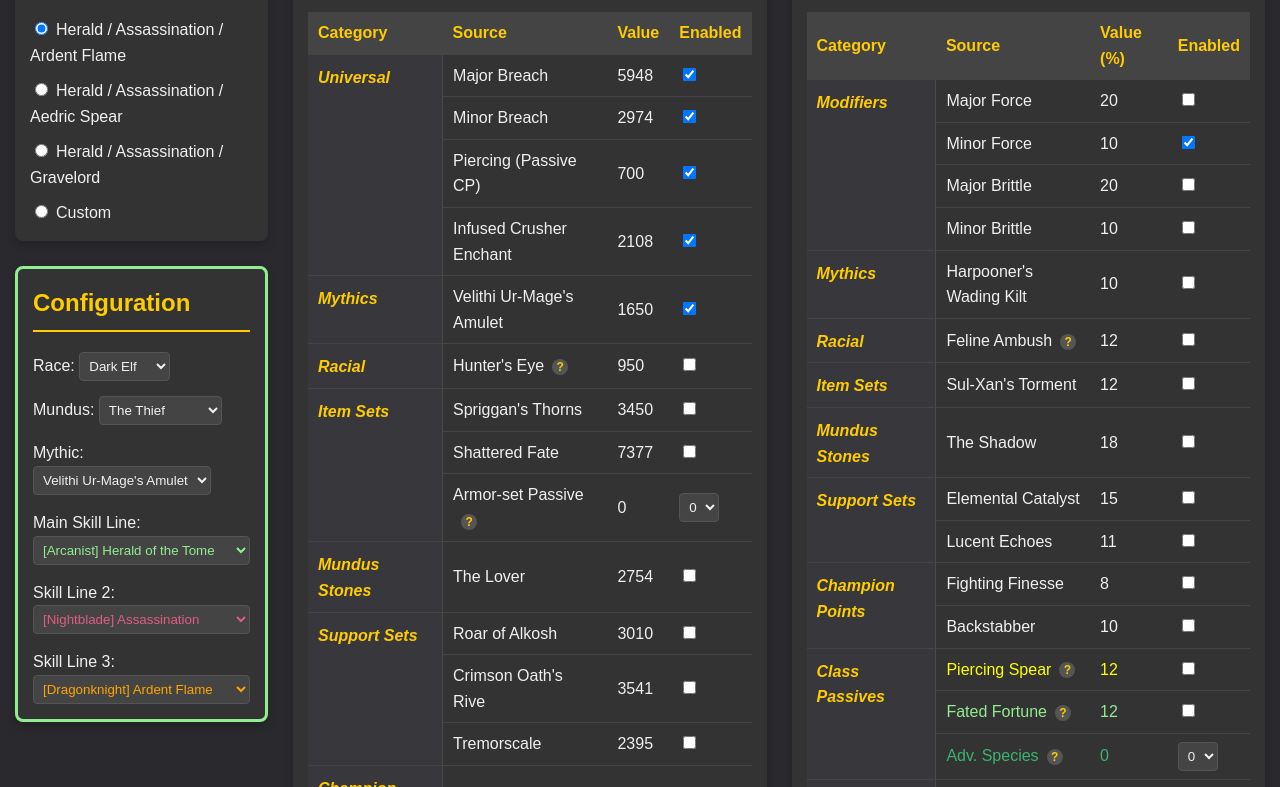
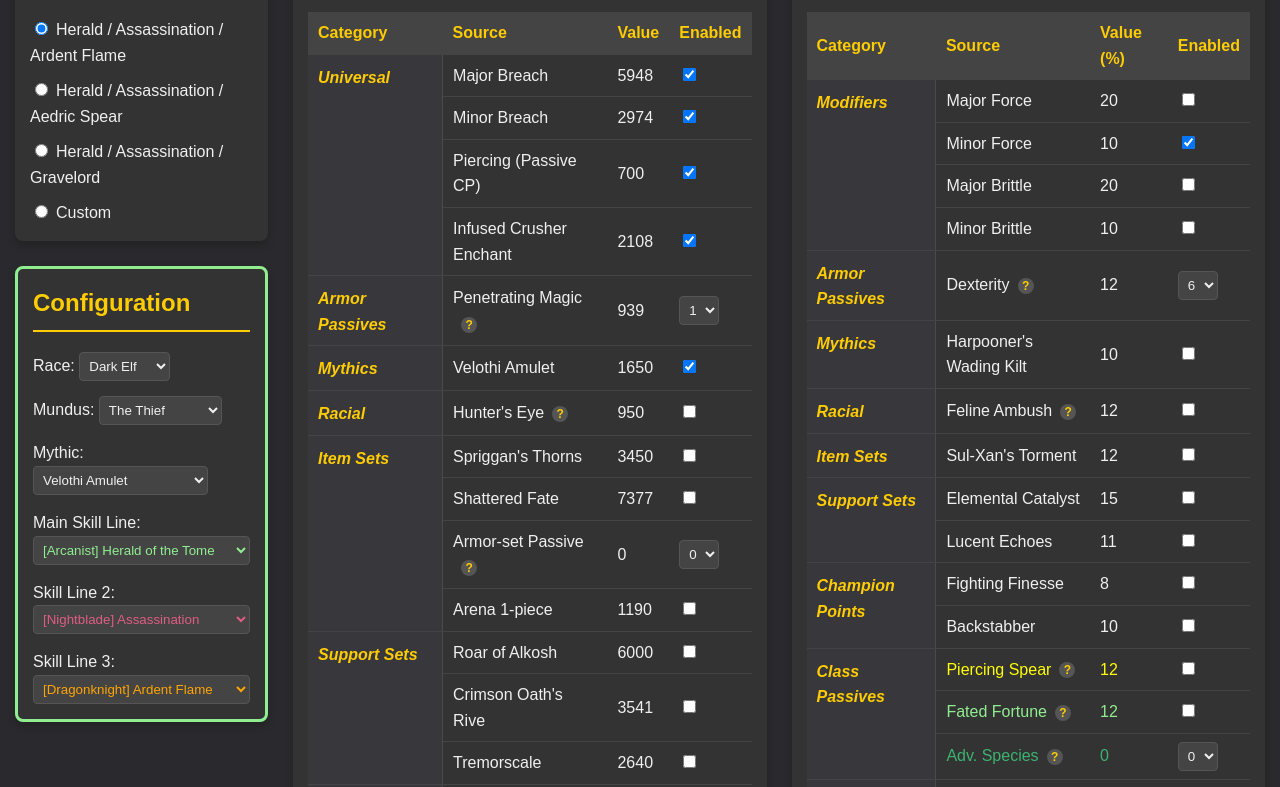
Before and after one commit to cbanker721/ESOCalculator, a plain HTML site: page index.html in a window 1280 px wide. Shown: the part 174-961 px from the top of the page. Drawn offline with Linux system fonts and the light colour scheme.

Commit message:
Fixed some values for penetration

```diff
--- a/index.html
+++ b/index.html
@@ -1,7 +1,7 @@
 <!DOCTYPE html>
 <html>
 <head>
-  <title>ESO Pen & Crit Calculator</title>
+  <title>ESO Pen & Crit Damage Calculator</title>
   <link rel="stylesheet" href="style.css">
 </head>
 <body>
--- a/script.js
+++ b/script.js
@@ -20,11 +20,12 @@ const data = {
     "ShatteredFate": { "name": "Shattered Fate", "pen": 7377 },
     "Advancing Yokeda": { "name": "Advancing Yokeda", "critDamage": 0 },
     "SulXan": { "name": "Sul-Xan's Torment", "critDamage": 12 },
-    "ArmorSetPenPassive": { "name": "Armor-set Passive", "pen": 1487, "type": "dropdown", "options": [0, 1, 2, 3], "default": 0, "tooltip": "Armor-sets and mythics like Archdruid, Ansuul, and Tideborn each give a penetration line" }
+    "ArmorSetPenPassive": { "name": "Armor-set Passive", "pen": 1487, "type": "dropdown", "options": [0, 1, 2, 3], "default": 0, "tooltip": "Armor-sets and mythics like Archdruid, Ansuul, and Tideborn each give a penetration line" },
+    "Arena1Piece": { "name": "Arena 1-piece", "pen": 1190 }
   },
   "mythics": {
     "HarpoonerKilt": { "name": "Harpooner's Wading Kilt", "critDamage": 10 },
-    "VelithiUrMage": { "name": "Velithi Ur-Mage's Amulet", "pen": 1650, "triggers": [{ "key": "MinorForce", "action": "check" }] }
+    "VelothiUrMage": { "name": "Velothi Amulet", "pen": 1650, "triggers": [{ "key": "MinorForce", "action": "check" }] }
   },
   "mundus": {
     "TheApprentice": { "name": "The Apprentice", "pen": 0, "critDamage": 0 },
@@ -44,9 +45,9 @@ const data = {
   "supportSets": {
     "ElementalCatalyst": { "name": "Elemental Catalyst", "critDamage": 15 },
     "LucentEchoes": { "name": "Lucent Echoes", "critDamage": 11 },
-    "Alkosh": { "name": "Roar of Alkosh", "pen": 3010 },
+    "Alkosh": { "name": "Roar of Alkosh", "pen": 6000 },
     "CrimsonOath": { "name": "Crimson Oath's Rive", "pen": 3541 },
-    "Tremorscale": { "name": "Tremorscale", "pen": 2395 }
+    "Tremorscale": { "name": "Tremorscale", "pen": 2640 },
   },
   "racialPassives": {
     "FELINE_AMBUSH": { "name": "Feline Ambush", "critDamage": 12, "race": "KHAJIIT" },
@@ -57,7 +58,7 @@ const data = {
       "name": "Herald / Assassination / Ardent Flame",
       "race": "DARK_ELF",
       "mundus": "TheThief",
-      "mythic": "VelithiUrMage",
+      "mythic": "VelothiUrMage",
       "mainSkillLine": "HERALD_OF_THE_TOME",
       "skillLine2": "ASSASSINATION",
       "skillLine3": "ARDENT_FLAME"
@@ -66,7 +67,7 @@ const data = {
       "name": "Herald / Assassination / Aedric Spear",
       "race": "DARK_ELF",
       "mundus": "TheThief",
-      "mythic": "VelithiUrMage",
+      "mythic": "VelothiUrMage",
       "mainSkillLine": "HERALD_OF_THE_TOME",
       "skillLine2": "ASSASSINATION",
       "skillLine3": "AEDRIC_SPEAR"
@@ -75,7 +76,7 @@ const data = {
       "name": "Herald / Assassination / Gravelord",
       "race": "DARK_ELF",
       "mundus": "TheThief",
-      "mythic": "VelithiUrMage",
+      "mythic": "VelothiUrMage",
       "mainSkillLine": "HERALD_OF_THE_TOME",
       "skillLine2": "ASSASSINATION",
       "skillLine3": "GRAVE_LORD"
@@ -159,13 +160,13 @@ const data = {
   },
   "skills": {
     // Class Skills
-    "CRYSTAL_WEAPON": { "name": "Crystal Weapon", "pen": 5948, "skillLine": "DARK_MAGIC", "class": "SORCERER", "skillOrPassive": "skill" },
-    "RUNIC_SUNDER": { "name": "Runic Sunder", "pen": 2974, "skillLine": "HERALD_OF_THE_TOME", "class": "ARCANIST", "skillOrPassive": "skill" },
+    "CRYSTAL_WEAPON": { "name": "Crystal Weapon", "pen": 1000, "skillLine": "DARK_MAGIC", "class": "SORCERER", "skillOrPassive": "skill" },
+    "RUNIC_SUNDER": { "name": "Runic Sunder", "pen": 2200, "skillLine": "HERALD_OF_THE_TOME", "class": "ARCANIST", "skillOrPassive": "skill" },
     // Class Passives
     "PIERCING_SPEAR": { "name": "Piercing Spear", "critDamage": 12, "skillLine": "AEDRIC_SPEAR", "class": "TEMPLAR", "skillOrPassive": "passive" },
     "FATED_FORTUNE": { "name": "Fated Fortune", "critDamage": 12, "skillLine": "HERALD_OF_THE_TOME", "class": "ARCANIST", "skillOrPassive": "passive" },
     "DISMEMBER": { "name": "Dismember", "pen": 3271, "skillLine": "GRAVE_LORD", "class": "NECROMANCER", "skillOrPassive": "passive" },
-    "SPLINTERED_SECRETS": { "name": "Splintered Secrets", "pen": 1240, "type": "dropdown", "options": [0, 1, 2, 3, 4, 5, 6], "default": 0, "skillLine": "HERALD_OF_THE_TOME", "class": "ARCANIST", "skillOrPassive": "passive" },
+    "SPLINTERED_SECRETS": { "name": "Splintered Secrets", "pen": 1240, "type": "dropdown", "options": [0, 1, 2, 3, 4, 5, 6], "default": 2, "skillLine": "HERALD_OF_THE_TOME", "class": "ARCANIST", "skillOrPassive": "passive" },
     "ADVANCED_SPECIES": { "name": "Adv. Species", "critDamage": 5, "type": "dropdown", "options": [0, 1, 2, 3, 4, 5, 6], "default": 0, "skillLine": "ANIMAL_COMPANIONS", "class": "WARDEN", "skillOrPassive": "passive" },
 
     // Weapon Passives
@@ -173,6 +174,7 @@ const data = {
     "HEAVY_WEAPONS_MACE": { "name": "2H Weapon (Mace)", "pen": 3300, "skillLine": "TWO_HANDED", "skillOrPassive": "passive" },
     "TWIN_BLADE_BLUNT_AXES": { "name": "Dual Wield (Axe)", "critDamage": 6, "type": "dropdown", "options": [0, 1, 2], "default": 0, "skillLine": "DUAL_WIELD", "skillOrPassive": "passive" },
     "TWIN_BLADE_BLUNT_MACES": { "name": "Dual Wield (Mace)", "pen": 2329, "type": "dropdown", "options": [0, 1, 2], "default": 0, "skillLine": "DUAL_WIELD", "skillOrPassive": "passive" },
+    "SHARPENED": { "name": "Sharpened", "pen": 1650, "type": "dropdown", "options": [0, 1, 2], "default": 0, "tooltip": "Sharpened trait gives flag 1650 pen per piece" },
 
     // Armor Passives
     "PENETRATING_MAGIC": { "name": "Penetrating Magic", "pen": 939, "type": "dropdown", "options": [0, 1, 2, 3, 4, 5, 6, 7], "default": 1, "skillLine": "LIGHT_ARMOR", "skillOrPassive": "passive" },
@@ -201,10 +203,14 @@ function initUI() {
   document.getElementById('mundusSelect').addEventListener('change', (e) => handleConfigChange('mundus', e.target.value));
   document.getElementById('mainSkillLineSelect').addEventListener('change', updateConfigPanelStyle);
 
-  // Add event listeners to update select colors on change
-  document.getElementById('mainSkillLineSelect').addEventListener('change', updateSelectColor);
-  document.getElementById('skillLine2Select').addEventListener('change', updateSelectColor);
-  document.getElementById('skillLine3Select').addEventListener('change', updateSelectColor);
+  // Add event listeners for skill line selections
+  ['mainSkillLineSelect', 'skillLine2Select', 'skillLine3Select'].forEach(id => {
+    const select = document.getElementById(id);
+    if (select) {
+      select.addEventListener('change', updateSelectColor);
+      select.addEventListener('change', updateClassSkillsBasedOnSelection);
+    }
+  });
 
   // Event listener for all inputs in the tables to trigger calculation
   document.querySelectorAll('#penetration-tbody input, #penetration-tbody select, #crit-damage-tbody input, #crit-damage-tbody select').forEach(el => {
@@ -412,7 +418,7 @@ function populateTables() {
   };
 
   const categoryOrder = [
-    'universal', 'modifiers', 'mythics', 'racialPassives', 'sets', 'mundus', 'supportSets', 'cp', 'classSkills', 'classPassives', 'weaponPassives', 'armorPassives'
+    'universal', 'modifiers', 'armorPassives', 'mythics', 'racialPassives', 'sets', 'supportSets', 'cp', 'classSkills', 'classPassives', 'weaponPassives', 'mundus'
   ];
 
   categoryOrder.forEach(categoryKey => {
@@ -650,6 +656,46 @@ function calculate() {
   critEl.style.color = critTotal >= critTarget ? 'lightgreen' : '#ffcc00';
 }
 
+function updateClassSkillsBasedOnSelection() {
+  const selectedSkillLines = new Set();
+  ['mainSkillLineSelect', 'skillLine2Select', 'skillLine3Select'].forEach(id => {
+    const select = document.getElementById(id);
+    if (select && select.value) {
+      selectedSkillLines.add(select.value);
+    }
+  });
+
+  const classSkillInputs = document.querySelectorAll("input[data-category='classSkills'], input[data-category='classPassives'], select[data-category='classSkills'], select[data-category='classPassives']");
+
+  classSkillInputs.forEach(input => {
+    const key = input.dataset.key;
+    const skillData = data.skills[key];
+    if (!skillData || !skillData.skillLine) return;
+
+    const isSelected = selectedSkillLines.has(skillData.skillLine);
+    let valueChanged = false;
+
+    if (input.tagName.toLowerCase() === 'select') {
+      const newValue = isSelected ? skillData.default : 0;
+      if (input.value != newValue) {
+        input.value = newValue;
+        valueChanged = true;
+      }
+    } else { // checkbox
+      const newCheckedState = isSelected ? (skillData.default === 'on') : false;
+      if (input.checked !== newCheckedState) {
+        input.checked = newCheckedState;
+      }
+    }
+
+    if (valueChanged) {
+      input.dispatchEvent(new Event('change', { bubbles: true }));
+    }
+  });
+
+  calculate();
+}
+
 function updateConfigPanelStyle() {
   const configPanel = document.getElementById('configuration-section');
   const mainSkillLineSelect = document.getElementById('mainSkillLineSelect');
```
